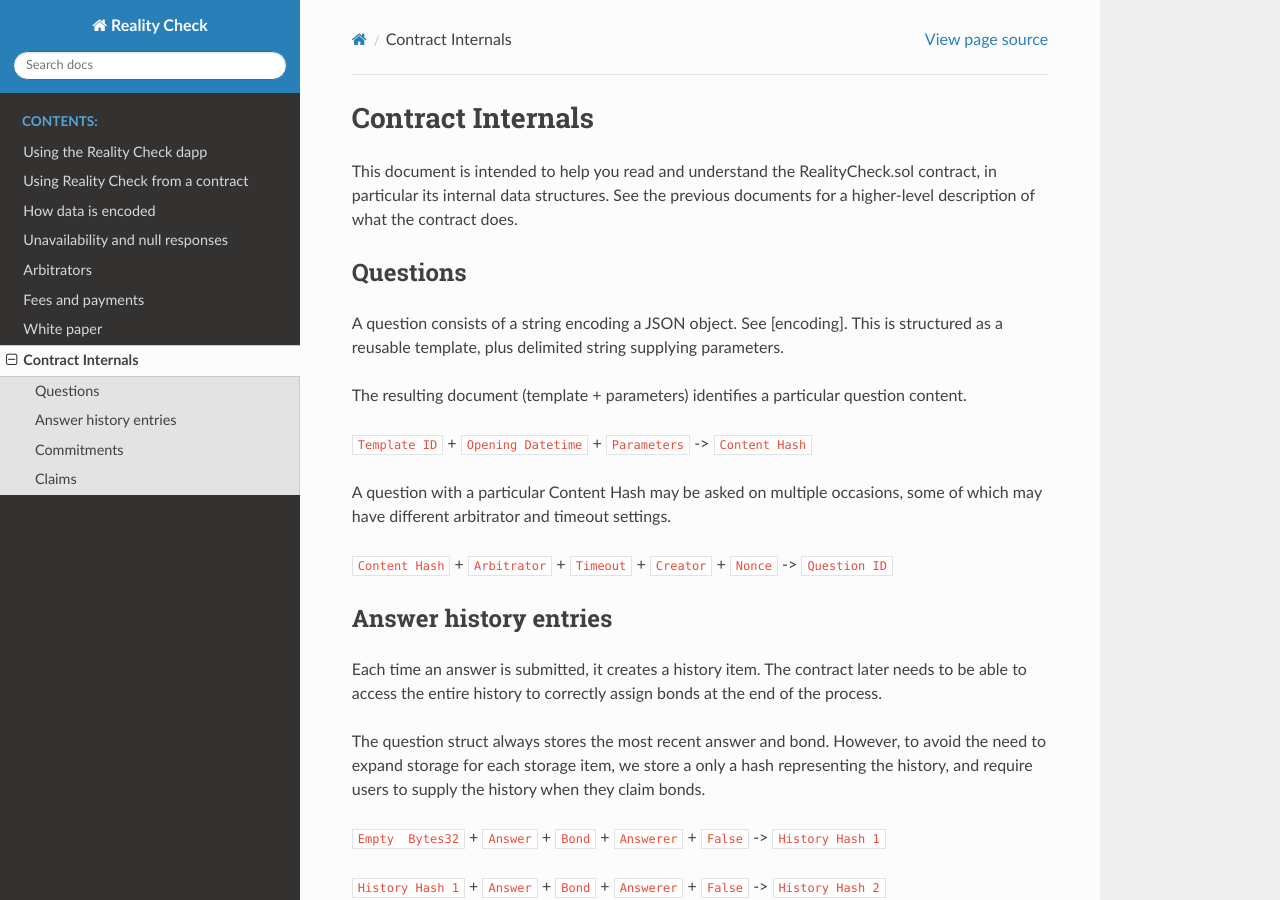
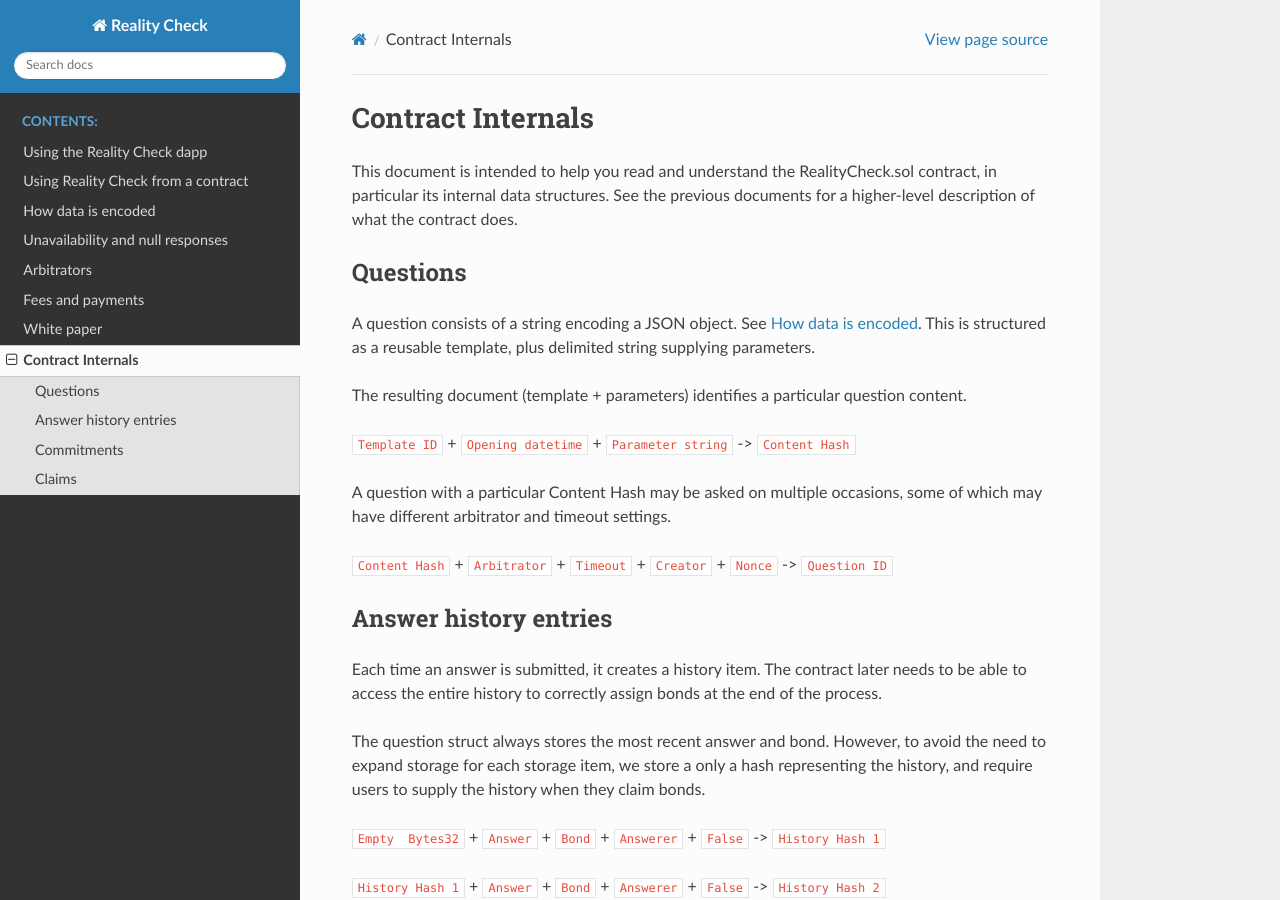
Before and after one commit to realitio/realitio-dapp, a Sphinx documentation site: the page built from docs/contract_explanation.rst, in a window 1280 px wide and 900 px high. Built offline with Sphinx 7.4.7 and the Read the Docs theme 2.0.0, drawn with Linux system fonts in a browser that asks for light colours.

Commit message:
Link encoding, tweak parameter names for clarity

```diff
--- a/docs/contract_explanation.rst
+++ b/docs/contract_explanation.rst
@@ -6,12 +6,12 @@
 Questions
 ---------
 
-A question consists of a string encoding a JSON object. See [encoding].
+A question consists of a string encoding a JSON object. See :doc:`encoding`.
 This is structured as a reusable template, plus delimited string supplying parameters.
 
 The resulting document (template + parameters) identifies a particular question content.
 
-``Template ID`` + ``Opening Datetime`` + ``Parameters`` -> ``Content Hash``
+``Template ID`` + ``Opening datetime`` + ``Parameter string`` -> ``Content Hash``
 
 A question with a particular Content Hash may be asked on multiple occasions, some of which may have different arbitrator and timeout settings.
 
```
